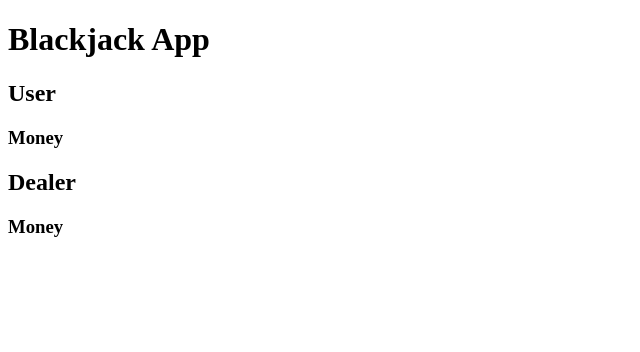
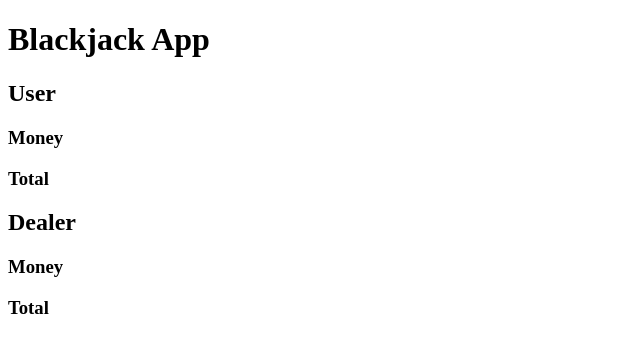
Before and after one commit to bmccaffrey/blackjack, a plain HTML site: page index.html in a window 1280 px wide. Shown: the whole page, without its empty margins (0-640 px from the left). Drawn offline with Linux system fonts and the light colour scheme.

Commit message:
add Total subheadings to User and Dealer

```diff
--- a/index.html
+++ b/index.html
@@ -14,8 +14,10 @@
     <main>
       <h2>User</h2>
       <h3>Money</h3>
+      <h3>Total</h3>
       <h2>Dealer</h2>
       <h3>Money</h3>
+      <h3>Total</h3>
     </main>
     <script src="blackjack.js"></script>
   </body>
```
